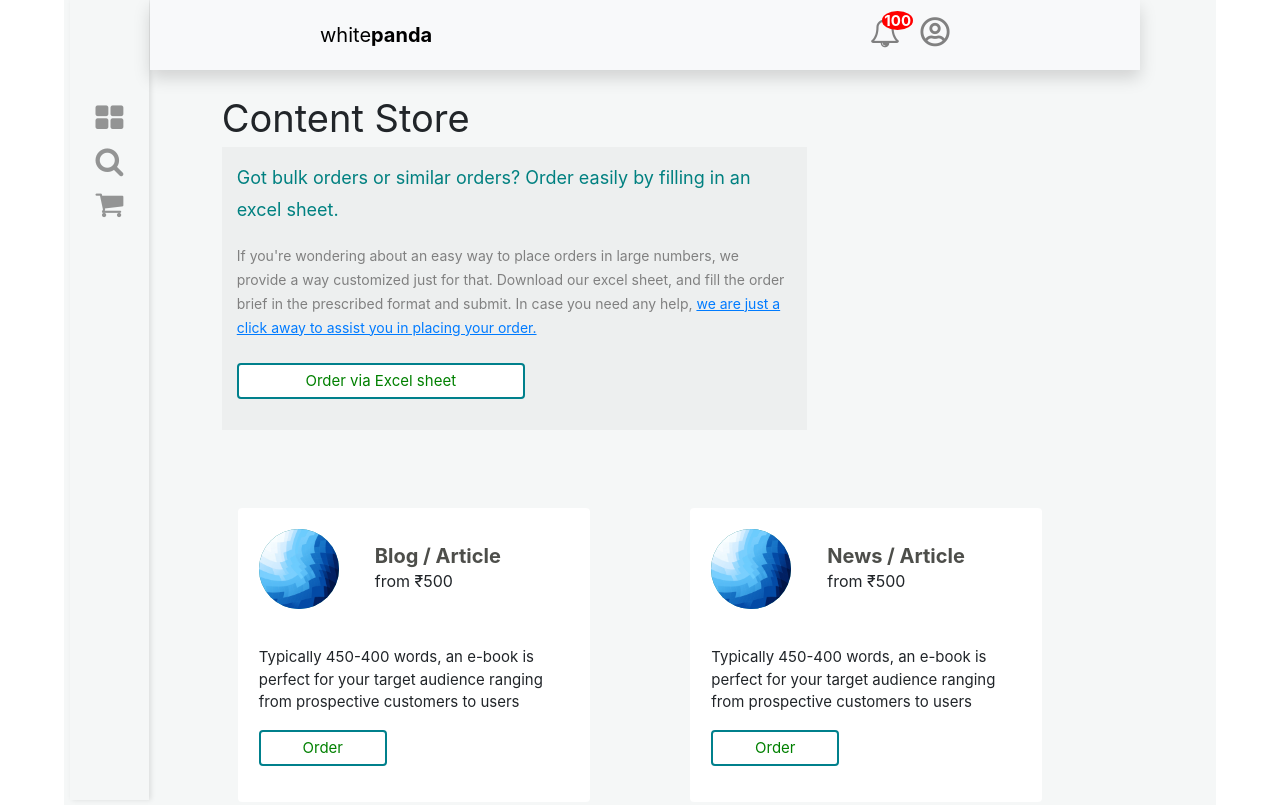
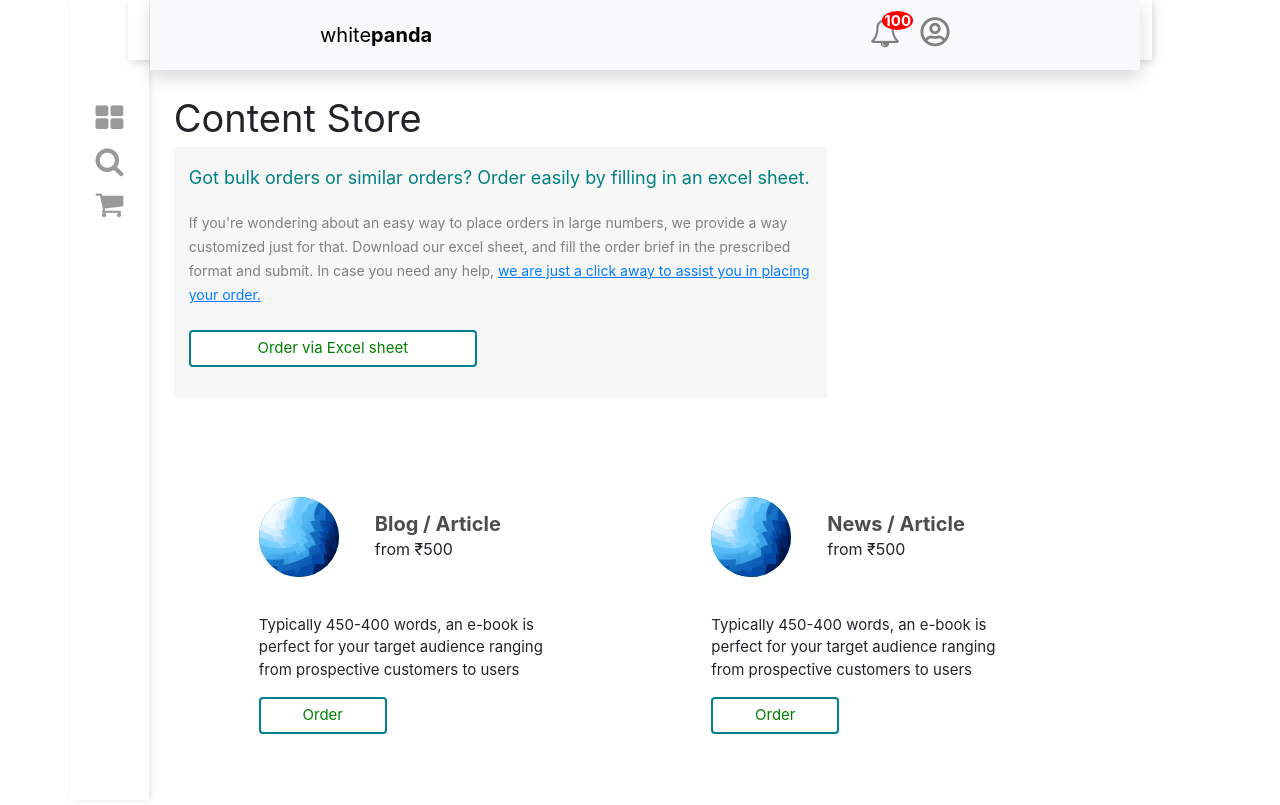
Before and after one commit to muskanmahajan37/Webpage-design-Task, a plain HTML site: page index.html in a window 1280 px wide. Shown: the top 805 px of the page. Drawn offline with nearby package versions, Linux system fonts and the light colour scheme.

Commit message:
changed design a bit

```diff
--- a/index.html
+++ b/index.html
@@ -17,8 +17,9 @@
       {
         align-self: center;
         align-items: center;
-        background-color: #f5f7f7;
-        width: 90%;
+        background-color: #"#f5f7f7";
+        width: 100%;
+        height: 100%;
         margin: 0 auto;
         text-align: center;
 
@@ -91,9 +92,6 @@
       {
         color: #00808C;
         text-shadow: 0.4px 0.4px 2px rgba(0,0,0,0.1);
-      }
-      .card:hover .image-cropper img {
-        opacity: 0;
       }
 
       .card:hover .image-cropper img
@@ -187,9 +185,7 @@
 }
 
 *.icon-blue {color: #0088cc}
-
 *.icon-grey {color: grey}
-
 i {
     width:50px;
     text-align:center;
```
Lines whose indentation alone changed are shown as unchanged.
